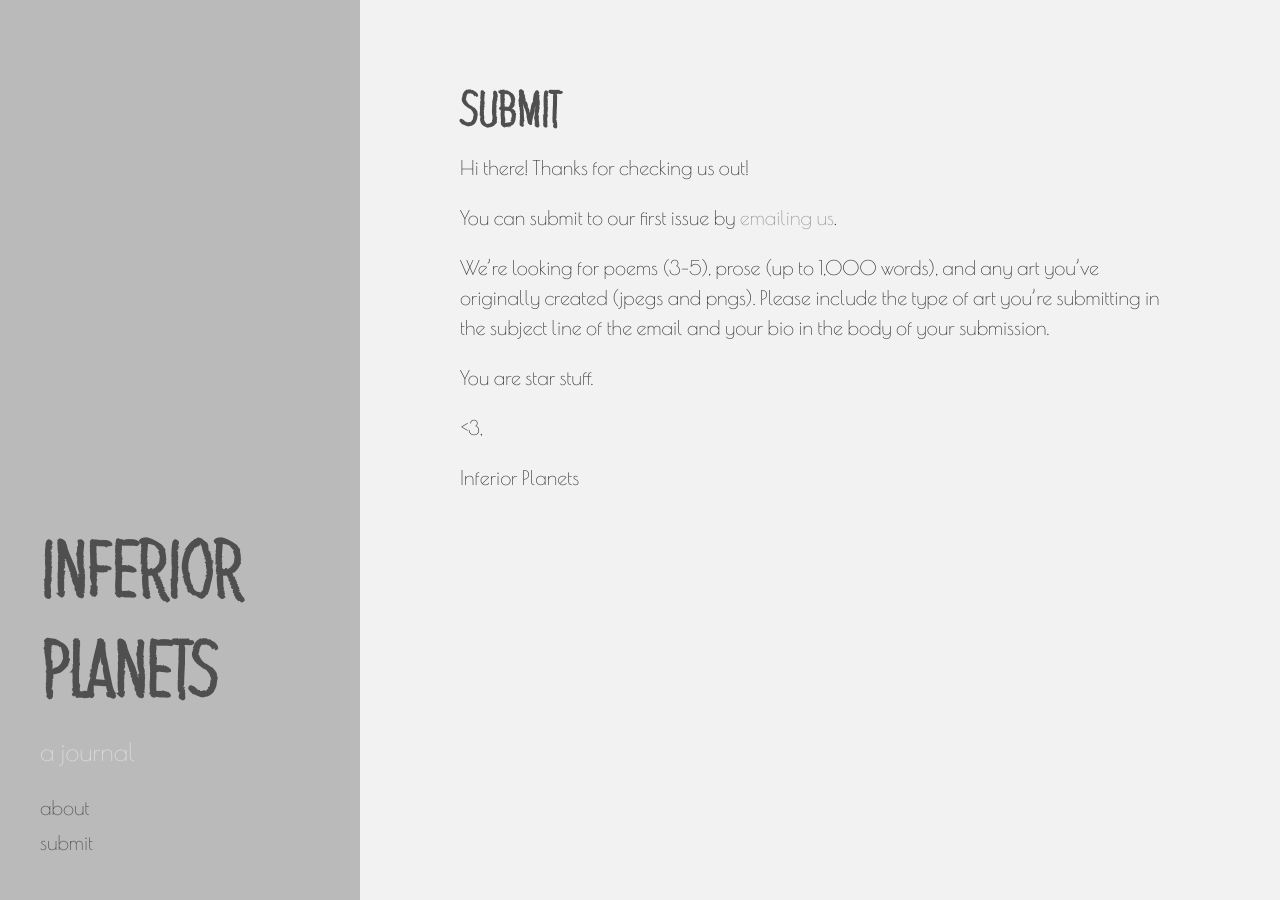
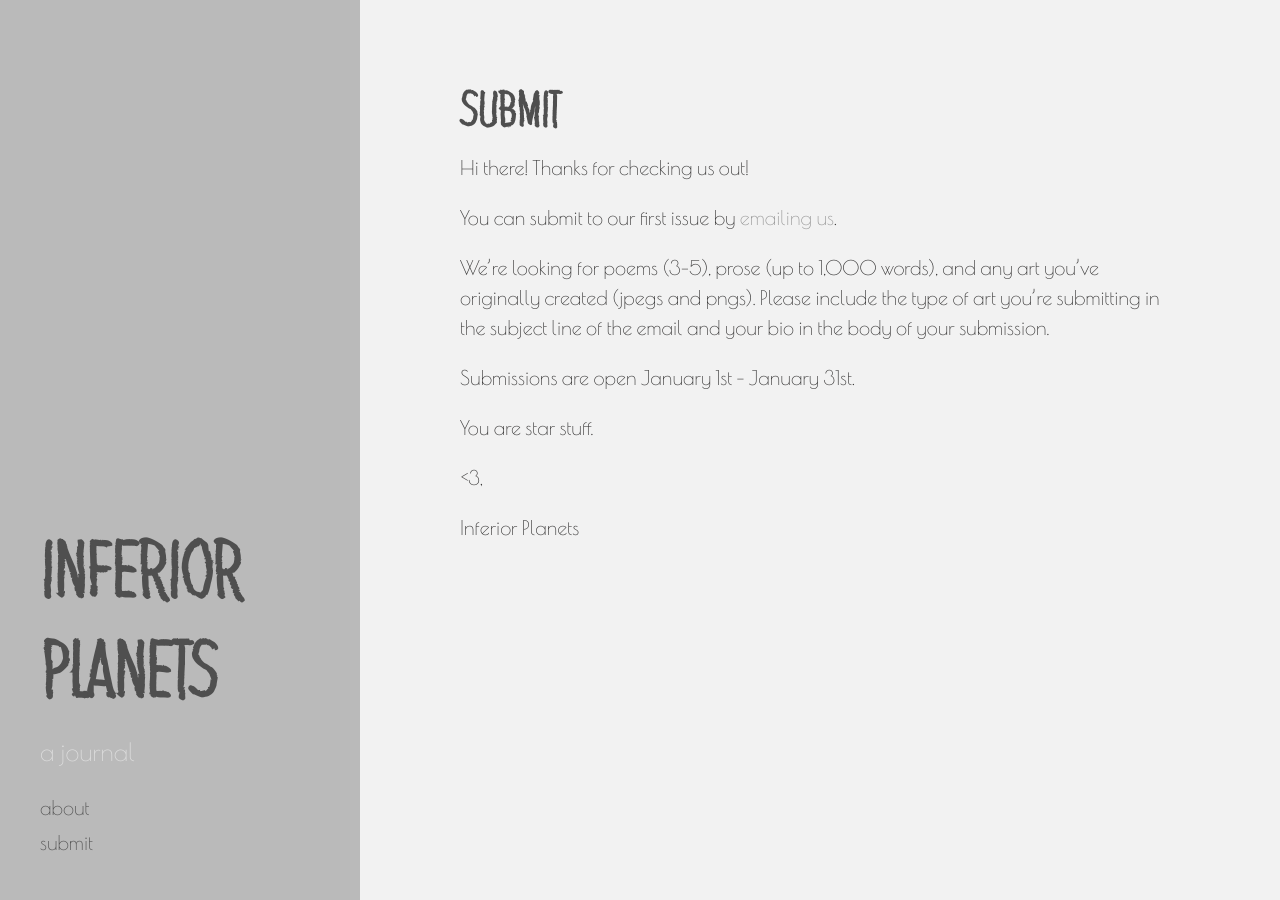
Before and after one commit to inferiorplanets/inferiorplanets.github.io, a Jekyll site: the page built from submit.md, in a window 1280 px wide. Built offline with Jekyll 4.4.1, drawn with Linux system fonts in a browser that asks for light colours; some web fonts are replaced; Markdown is read by kramdown in place of the engine named in the settings.

Commit message:
Update submit.md

```diff
--- a/submit.md
+++ b/submit.md
@@ -9,6 +9,8 @@ You can submit to our first issue by [emailing us](mailto:inferiorplanetsjournal
 
 We're looking for poems (3-5), prose (up to 1,000 words), and any art you've originally created (jpegs and pngs). Please include the type of art you're submitting in the subject line of the email and your bio in the body of your submission.
 
+Submissions are open January 1st - January 31st.
+
 
 You are star stuff.
 
```
